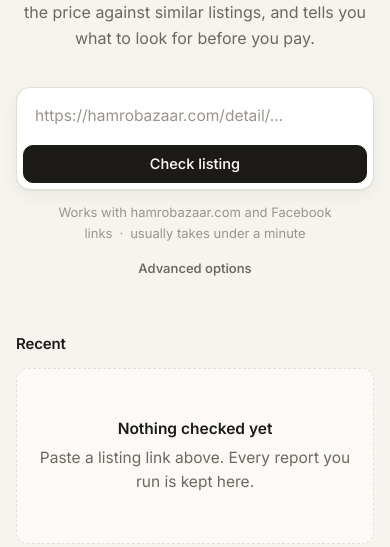
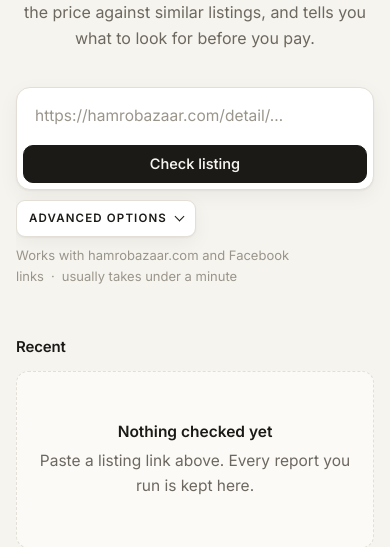
Before and after one commit to biplavdahal34/cct_hackathon, a Flask app: page / in a window 390 px wide. Shown: the part 227-774 px from the top of the page. Run offline with Flask 3, Linux system fonts and the light colour scheme; the visitor is signed in with stand-in values (Sample User, id 1); data that the repository does not hold is empty; some libraries are stand-ins or nearby versions.

Commit message:
Home: ADVANCED OPTIONS as a bordered caret button, bottom-left of the URL box
Uppercase label, panel-coloured button with border and shadow so it
stands out from the paper background, caret flips and the button turns
accent green while the panel is open. Hint text moves to the right of
it; stacks on phones.

Co-Authored-By: Claude Fable 5.1 <noreply@anthropic.com>

```diff
--- a/static/css/style.css
+++ b/static/css/style.css
@@ -276,7 +276,7 @@ a.avatar:hover { text-decoration: none; filter: brightness(1.06); }
 .urlbar:focus-within { border-color: var(--accent); box-shadow: 0 0 0 4px var(--accent-soft), var(--shadow); }
 .urlbar .input { border: none; background: transparent; box-shadow: none !important; padding: 10px 12px; font-size: 15.5px; }
 .urlbar .btn { padding: 11px 18px; border-radius: 10px; }
-.formhint { text-align: center; color: var(--faint); font-size: 13px; margin: 12px 0 0; }
+.formhint { color: var(--faint); font-size: 13px; margin: 12px 0 0; }
 .formhint .sep { margin: 0 7px; }
 .formerr { color: var(--bad); font-size: 14px; margin: 12px auto 0; max-width: 720px; text-align: center; }
 .recent { margin-top: 52px; }
@@ -294,16 +294,30 @@ a.avatar:hover { text-decoration: none; filter: brightness(1.06); }
 .arow .verdict { font-weight: 500; color: var(--text); }
 @media (max-width: 520px) { .arow .when { display: none; } .urlbar { flex-direction: column; } .urlbar .btn { width: 100%; } }
 
-/* advanced options under the URL bar: per-check API keys */
-.adv { max-width: 720px; margin: 10px auto 0; text-align: center; }
-.advpanel { text-align: left; margin-top: 10px; padding: 16px 18px; border: 1px solid var(--border); border-radius: var(--r); background: var(--panel); box-shadow: var(--shadow); }
+/* under the URL bar: ADVANCED OPTIONS button (left) + hint (right), panel below */
+.urlfoot { display: flex; align-items: center; justify-content: space-between; gap: 12px; margin-top: 10px; }
+.urlfoot .formhint { margin: 0; text-align: right; }
+.advbtn {
+  display: inline-flex; align-items: center; gap: 9px; padding: 8px 12px; border-radius: 9px;
+  border: 1px solid var(--border); background: var(--panel); color: var(--text); box-shadow: var(--shadow);
+  font-size: 11.5px; font-weight: 600; letter-spacing: .1em; text-transform: uppercase; white-space: nowrap;
+  transition: border-color .12s ease, color .12s ease;
+}
+.advbtn:hover, .advbtn[aria-expanded="true"] { border-color: var(--accent); color: var(--accent); }
+.advbtn .caret { width: 7px; height: 7px; border-right: 1.6px solid currentColor; border-bottom: 1.6px solid currentColor; transform: translateY(-2px) rotate(45deg); transition: transform .15s ease; }
+.advbtn[aria-expanded="true"] .caret { transform: translateY(2px) rotate(-135deg); }
+.advpanel { margin-top: 10px; padding: 16px 18px; border: 1px solid var(--border); border-radius: var(--r); background: var(--panel); box-shadow: var(--shadow); }
 .advpanel[hidden] { display: none; }
 .advnote { font-size: 13.5px; color: var(--muted); margin-bottom: 12px; }
 .advgrid { display: grid; grid-template-columns: 1fr 1fr; gap: 12px; }
 .advgrid .field { margin: 0; }
 .advgrid .field label { display: block; font-size: 13px; font-weight: 550; margin-bottom: 6px; }
 .advgrid .field label .muted { font-weight: 400; }
-@media (max-width: 640px) { .advgrid { grid-template-columns: 1fr; } }
+@media (max-width: 640px) {
+  .urlfoot { flex-direction: column; align-items: flex-start; gap: 8px; }
+  .urlfoot .formhint { text-align: left; }
+  .advgrid { grid-template-columns: 1fr; }
+}
 
 /* loading state: hero/recent fold away, a status panel appears */
 .fold { display: grid; grid-template-rows: 1fr; transition: grid-template-rows .4s cubic-bezier(.4,0,.2,1), opacity .25s ease; }
--- a/templates/home.html
+++ b/templates/home.html
@@ -21,12 +21,15 @@
     </div>
 
     <div class="fold"><div>
+      <div class="urlfoot">
+        {% if current_user.is_authenticated %}
+        <button class="advbtn" type="button" data-toggle="advPanel" aria-expanded="false" aria-controls="advPanel">Advanced options <span class="caret" aria-hidden="true"></span></button>
+        {% endif %}
         <p class="formhint">Works with hamrobazaar.com and Facebook links<span class="sep">·</span>usually takes under a minute</p>
+      </div>
       {{ m.flashes() }}
 
       {% if current_user.is_authenticated %}
-      <div class="adv">
-        <button class="btn quiet sm" type="button" data-toggle="advPanel" aria-expanded="false" aria-controls="advPanel">Advanced options</button>
       <div class="advpanel" id="advPanel" hidden>
         <p class="advnote">Use your own free API keys for this check. They're used once and not saved —
           <a href="{{ url_for('account') }}#keys">save them on your account</a> to skip this every time.</p>
@@ -40,7 +43,6 @@
             <label for="apify_key">Apify token <span class="muted">(Facebook links only)</span></label>
             <input class="input" id="apify_key" name="apify_key" type="password" autocomplete="off" spellcheck="false" data-1p-ignore data-lpignore="true" data-secret
                    placeholder="{{ 'Saved ····' ~ keys.apify.last4 ~ ' — paste to override' if keys and keys.apify.saved else 'Optional' }}">
-            </div>
           </div>
         </div>
       </div>
```
Lines whose indentation alone changed are shown as unchanged.
